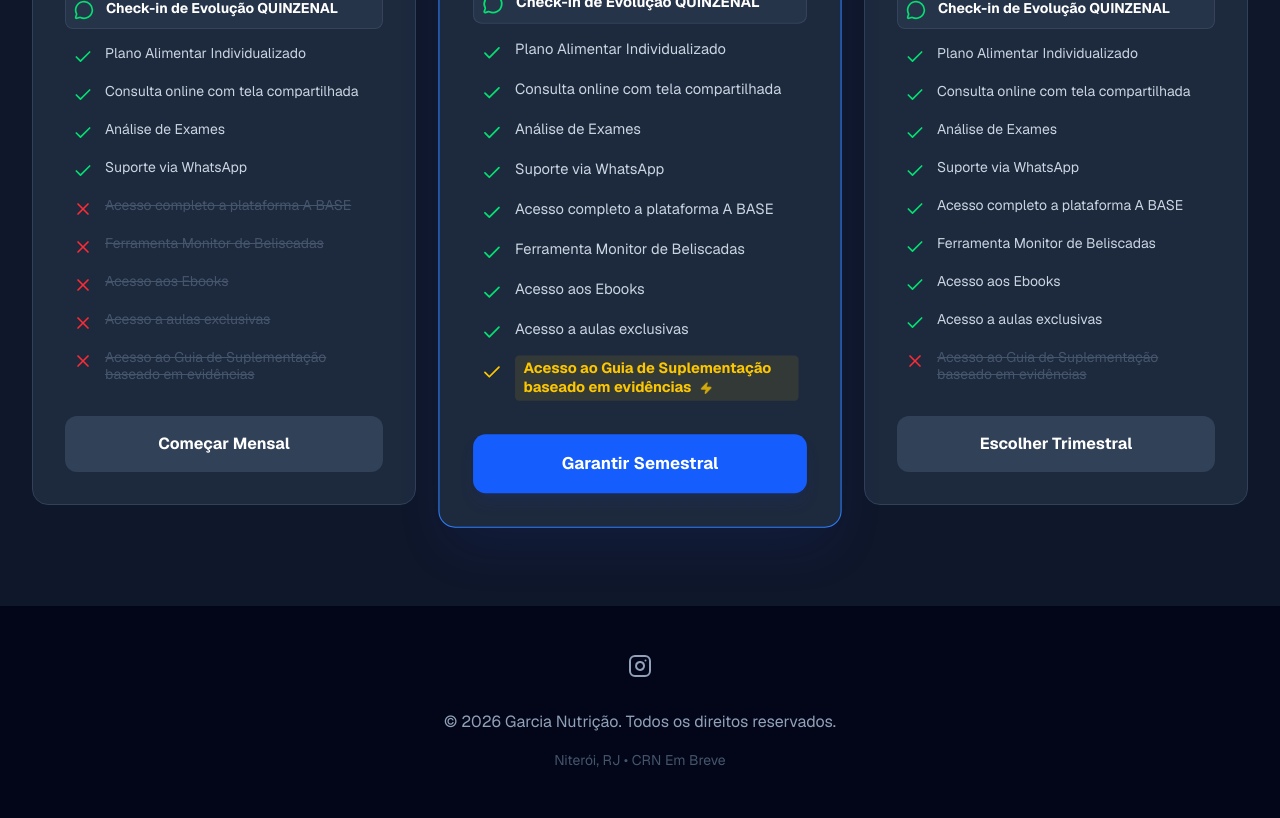
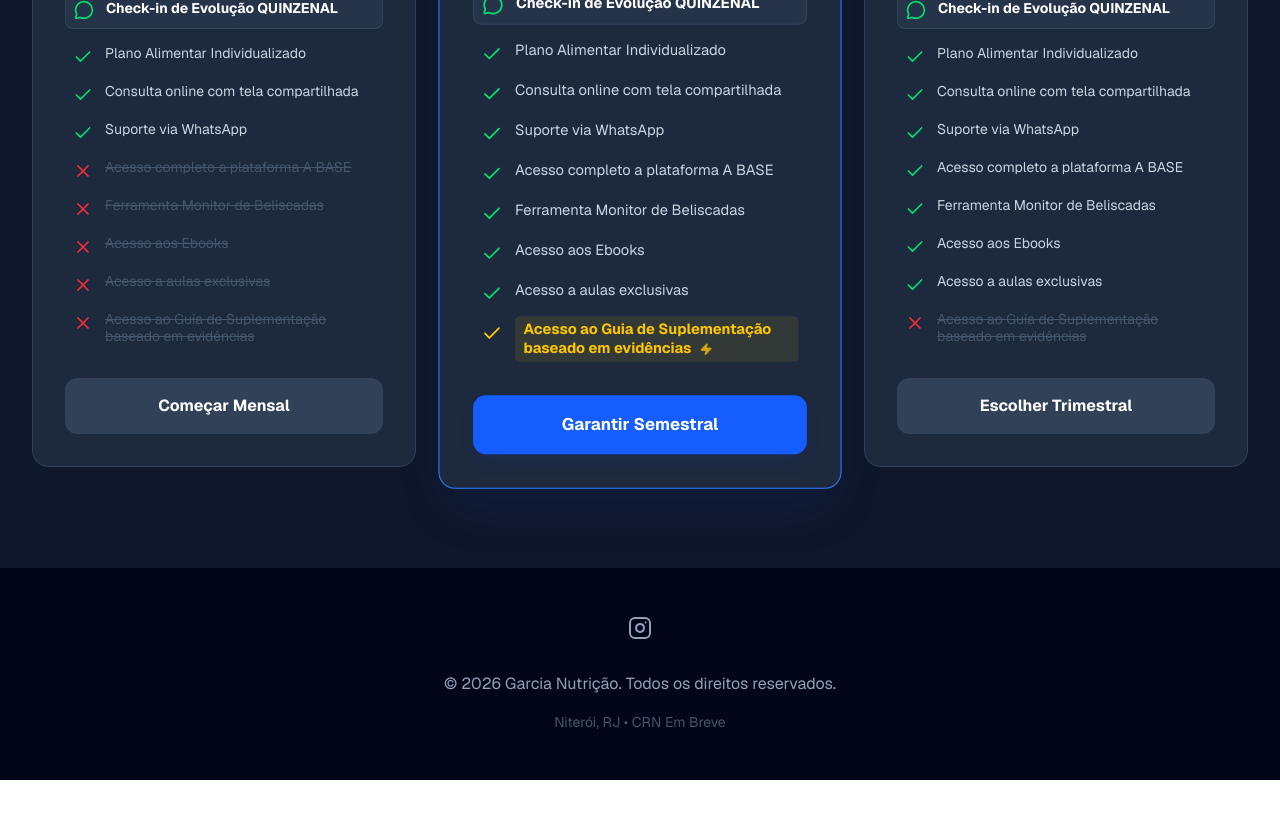
Before and after one commit to garcianutricao/consultoria-landing, a Next.js app: page / in a window 1280 px wide. Shown: the part 3620-4438 px from the top of the page. After the commit the page ends 4400 px from the top, so only its background shows below. Built offline with nearby package versions, Linux system fonts and the light colour scheme.

Commit message:
Correção inicial14

```diff
--- a/app/page.tsx
+++ b/app/page.tsx
@@ -40,7 +40,6 @@ export default function LandingPage() {
       features: [
         { text: "Plano Alimentar Individualizado", included: true },
         { text: "Consulta online com tela compartilhada", included: true },
-        { text: "Análise de Exames", included: true },
         { text: "Suporte via WhatsApp", included: true },
         { text: "Acesso completo a plataforma A BASE", included: false },
         { text: "Ferramenta Monitor de Beliscadas", included: false },
@@ -61,7 +60,6 @@ export default function LandingPage() {
       features: [
         { text: "Plano Alimentar Individualizado", included: true },
         { text: "Consulta online com tela compartilhada", included: true },
-        { text: "Análise de Exames", included: true },
         { text: "Suporte via WhatsApp", included: true },
         { text: "Acesso completo a plataforma A BASE", included: true },
         { text: "Ferramenta Monitor de Beliscadas", included: true },
@@ -82,7 +80,6 @@ export default function LandingPage() {
       features: [
         { text: "Plano Alimentar Individualizado", included: true },
         { text: "Consulta online com tela compartilhada", included: true },
-        { text: "Análise de Exames", included: true },
         { text: "Suporte via WhatsApp", included: true },
         { text: "Acesso completo a plataforma A BASE", included: true },
         { text: "Ferramenta Monitor de Beliscadas", included: true },
```
